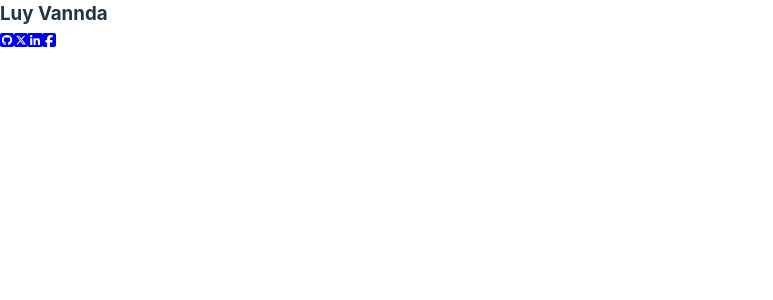
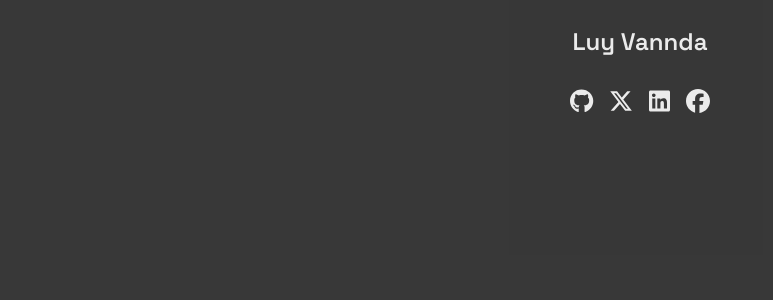
Before and after one commit to luyvannda/luyvannda.github.io, a React (Vite) app: page / in a window 1280 px wide. Shown: the top 300 px of the page, without its empty margins (0-773 px from the left). Built offline with nearby package versions, Linux system fonts and the light colour scheme.

Commit message:
add some style to Navbar component

```diff
--- a/src/App.css
+++ b/src/App.css
@@ -1,3 +1,4 @@
+@import url("https://fonts.googleapis.com/css2?family=Space+Grotesk:wght@400;600&display=swap");
 * {
   padding: 0;
   margin: 0;
@@ -9,4 +10,31 @@
 
 .html {
   font-size: 16px;
+}
+
+body {
+  background-color: rgba(34, 34, 34, 0.9);
+  width: 100vw;
+  min-height: 100vh;
+  font-family: "Space Grotesk", sans-serif;
+}
+
+.navbar {
+  display: flex;
+  flex-direction: column;
+  align-items: center;
+}
+.navbar h3 {
+  font-size: 1.5rem;
+  color: rgba(255, 255, 255, 0.9);
+  padding: 1.5rem 0 1.5rem 0;
+}
+.navbar .social-links {
+  display: flex;
+  gap: 1rem;
+}
+.navbar .social-links a {
+  text-decoration: none;
+  color: rgba(255, 255, 255, 0.9);
+  font-size: 1.5rem;
 }/*# sourceMappingURL=App.css.map */
--- a/src/App.scss
+++ b/src/App.scss
@@ -1,3 +1,10 @@
+@import url('https://fonts.googleapis.com/css2?family=Space+Grotesk:wght@400;600&display=swap');
+
+
+$main-black-color: #222222;
+$main-white-color: #ffffff;
+$text-opacity: 0.9;
+
 * {
   padding: 0;
   margin: 0;
@@ -11,3 +18,35 @@
 .html {
   font-size: 16px;
 }
+
+
+
+body {
+  background-color: rgba($main-black-color, $text-opacity);
+  width: 100vw;
+  min-height: 100vh;
+  font-family: 'Space Grotesk', sans-serif;
+}
+
+.navbar {
+  display: flex;
+  flex-direction: column;
+  align-items: center;
+
+  h3 {
+    font-size: 1.5rem;
+    color: rgba($main-white-color, $text-opacity);
+    padding: 1.5rem 0 1.5rem 0;
+  }
+
+  .social-links {
+    display: flex;
+    gap: 1rem;
+
+    a {
+      text-decoration: none;
+      color: rgba($main-white-color, $text-opacity);
+      font-size: 1.5rem;
+    }
+  }
+}
--- a/src/components/Navbar.jsx
+++ b/src/components/Navbar.jsx
@@ -1,7 +1,7 @@
 import { FontAwesomeIcon } from '@fortawesome/react-fontawesome'
-import { faSquareFacebook } from '@fortawesome/free-brands-svg-icons'
-import { faSquareXTwitter } from '@fortawesome/free-brands-svg-icons'
-import { faSquareGithub } from '@fortawesome/free-brands-svg-icons'
+import { faFacebook } from '@fortawesome/free-brands-svg-icons'
+import { faXTwitter } from '@fortawesome/free-brands-svg-icons'
+import { faGithub } from '@fortawesome/free-brands-svg-icons'
 import { faLinkedin } from '@fortawesome/free-brands-svg-icons'
 
 export default function Navbar() {
@@ -12,11 +12,11 @@ export default function Navbar() {
       <div className="social-links">
 
         <a href="https://github.com/luyvannda/digital-business-card" rel="noreferrer" target="_blank">
-          <FontAwesomeIcon icon={faSquareGithub} className='github' />
+          <FontAwesomeIcon icon={faGithub} className='github' />
         </a>
 
         <a href="https://twitter.com/luyvannda" rel="noreferrer" target="_blank">
-          <FontAwesomeIcon icon={faSquareXTwitter} className='twitter' />
+          <FontAwesomeIcon icon={faXTwitter} className='twitter' />
         </a>
 
         <a href="https://www.linkedin.com/in/luyvannda/" rel="noreferrer" target="_blank">
@@ -24,7 +24,7 @@ export default function Navbar() {
         </a>
 
         <a href="https://www.facebook.com/lvannda/" rel="noreferrer" target="_blank">
-          <FontAwesomeIcon icon={faSquareFacebook} className='facebook' />
+          <FontAwesomeIcon icon={faFacebook} className='facebook' />
         </a>
 
       </div>
```
Also changed, not shown: 1 other file (tests, documents, lock files or other folders).
